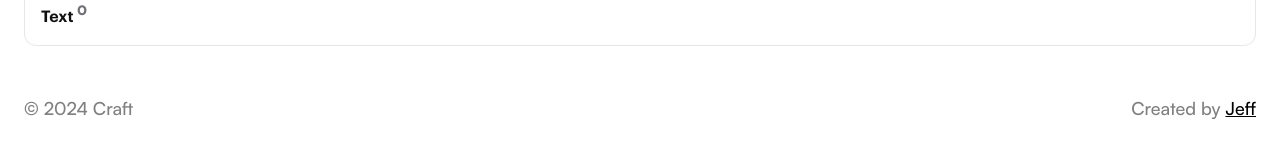
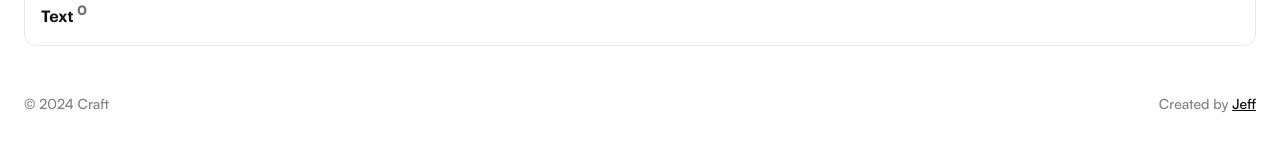
Before and after one commit to Jeff-Maina/craft, a Next.js app: page /elements in a window 1280 px wide. Shown: the part 2371-2514 px from the top of the page. Built offline with nearby package versions, Linux system fonts and the light colour scheme.

Commit message:
Add github link to footer

```diff
--- a/src/components/Footer.tsx
+++ b/src/components/Footer.tsx
@@ -1,8 +1,9 @@
 const Footer = () => {
   return (
-    <footer className="p-6 flex items-center justify-between font-satoshi-medium text-lg text-black/50" >
+    <footer className="p-6 flex items-center justify-between font-satoshi-medium text-sm text-black/50" >
       <p className="">© 2024 Craft</p>
-      <p>Created by <a href="/" className="text-black underline">Jeff</a></p>
+      <p></p>
+      <p>Created by <a href="https://github.com/Jeff-Maina" target="_blank" className="text-black underline">Jeff</a></p>
     </footer>
   );
 };
```
